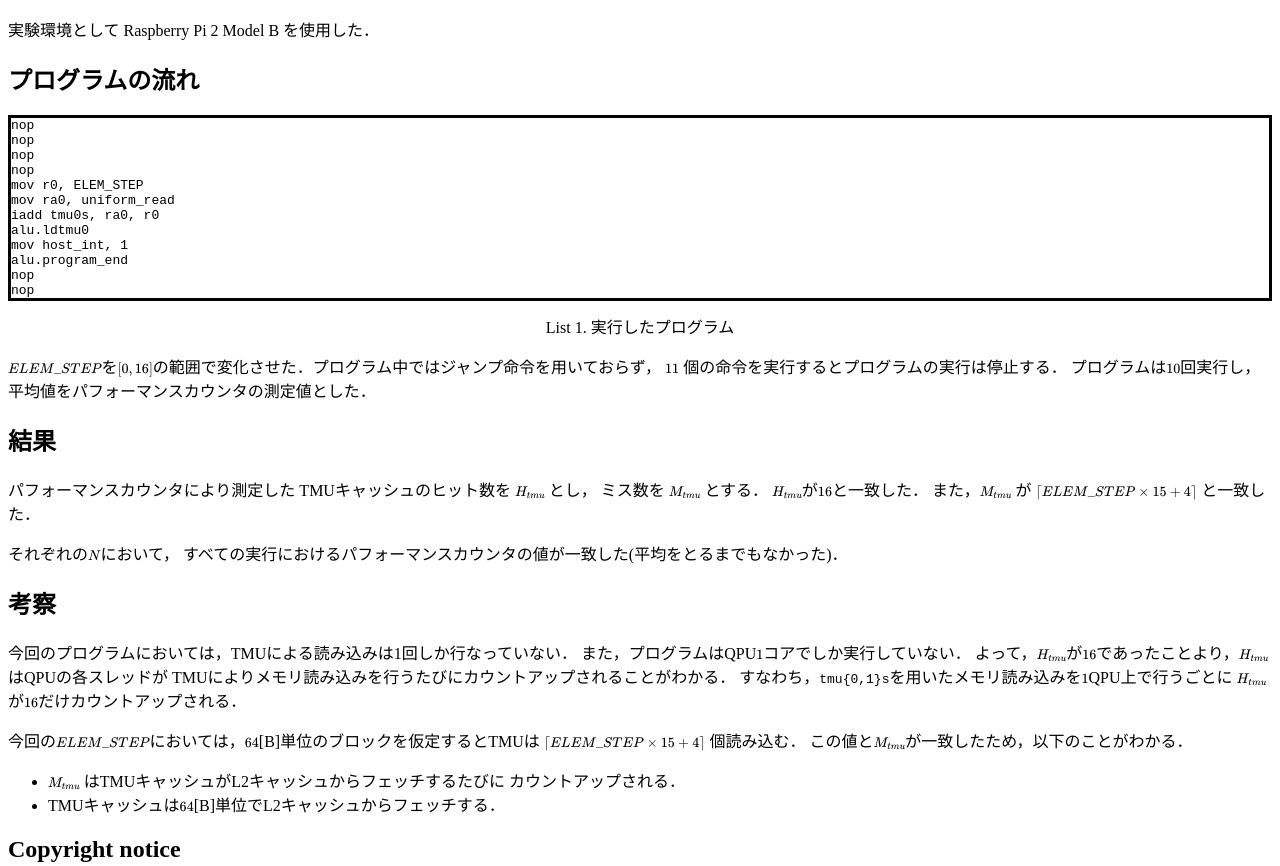
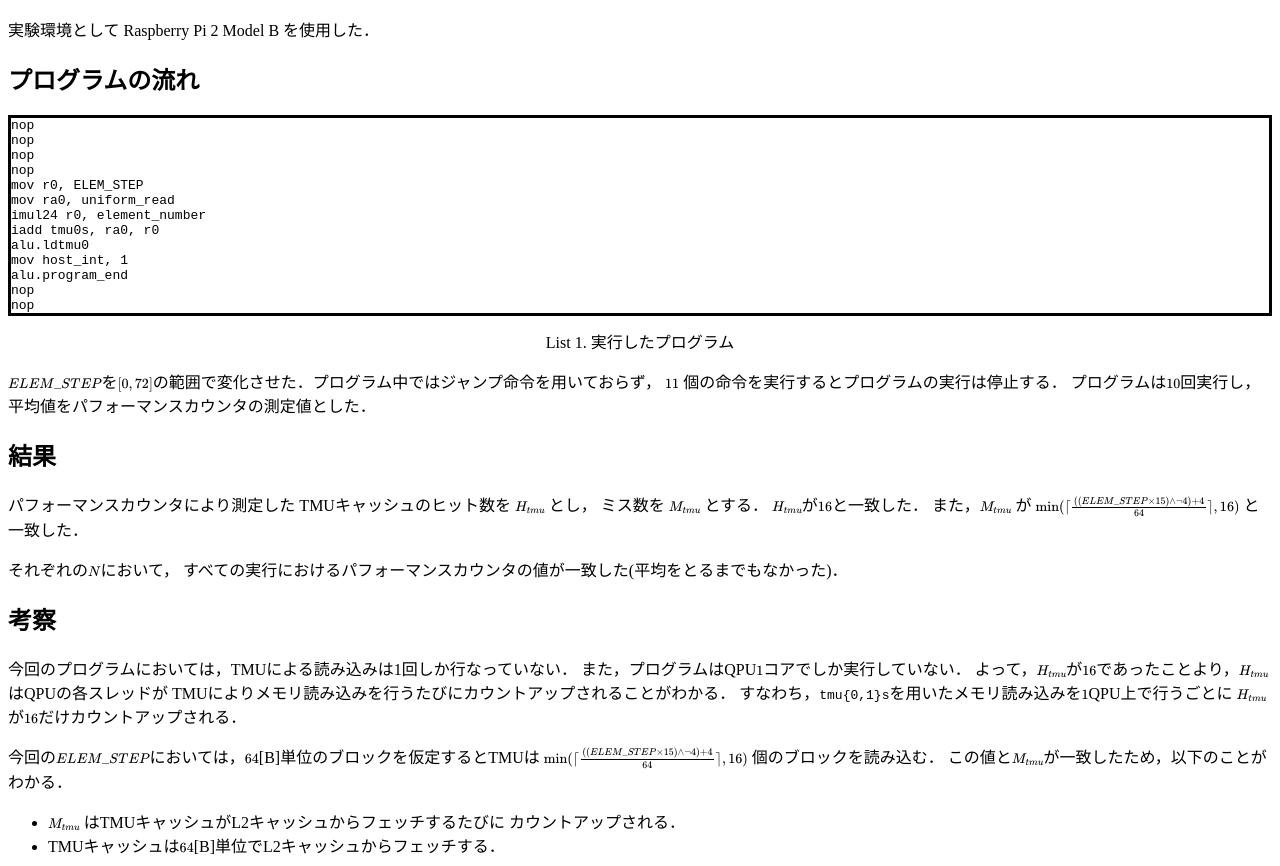
Before and after one commit to Terminus-IMRC/vc4-blog, a plain HTML site: page QT12/index-orig.html in a window 1280 px wide. Shown: the part 314-1180 px from the top of the page. Drawn offline with nearby package versions, Linux system fonts and the light colour scheme; some packages are replaced by stand-ins of ours.

Commit message:
QT12: Increase ELEM_STEP candidates

```diff
--- a/QT12/index-orig.html
+++ b/QT12/index-orig.html
@@ -95,6 +95,7 @@ nop
 nop
 mov r0, ELEM_STEP
 mov ra0, uniform_read
+imul24 r0, element_number
 iadd tmu0s, ra0, r0
 alu.ldtmu0
 mov host_int, 1
@@ -104,7 +105,7 @@ nop</pre>
     <div class="caption">List 1. 実行したプログラム</div>
   </div>
 
-  <p>$ELEM\_STEP$を$[0,16]$の範囲で変化させた．プログラム中ではジャンプ命令を用いておらず，
+  <p>$ELEM\_STEP$を$[0,72]$の範囲で変化させた．プログラム中ではジャンプ命令を用いておらず，
       $11$ 個の命令を実行するとプログラムの実行は停止する．
       プログラムは$10$回実行し，平均値をパフォーマンスカウンタの測定値とした．</p>
 
@@ -115,7 +116,9 @@ nop</pre>
       TMUキャッシュのヒット数を $H_{tmu}$ とし，
       ミス数を $M_{tmu}$ とする．
       $H_{tmu}$が$16$と一致した．
-      また，$M_{tmu}$ が $\ceil{ELEM\_STEP \times 15 + 4}$ と一致した．</p>
+      また，$M_{tmu}$ が
+      $\min(\ceil{\frac{((ELEM\_STEP \times 15)\land\lnot 4) + 4}{64}}, 16)$
+      と一致した．
 
   <p>それぞれの$N$において，
   すべての実行におけるパフォーマンスカウンタの値が一致した(平均をとるまでもなかった)．</p>
@@ -134,7 +137,8 @@ nop</pre>
 
   <p>
     今回の$ELEM\_STEP$においては，$64$[B]単位のブロックを仮定するとTMUは
-    $\ceil{ELEM\_STEP \times 15 + 4}$ 個読み込む．
+    $\min(\ceil{\frac{((ELEM\_STEP \times 15)\land\lnot 4) + 4}{64}}, 16)$
+    個のブロックを読み込む．
     この値と$M_{tmu}$が一致したため，以下のことがわかる．
   </p>
 
```
